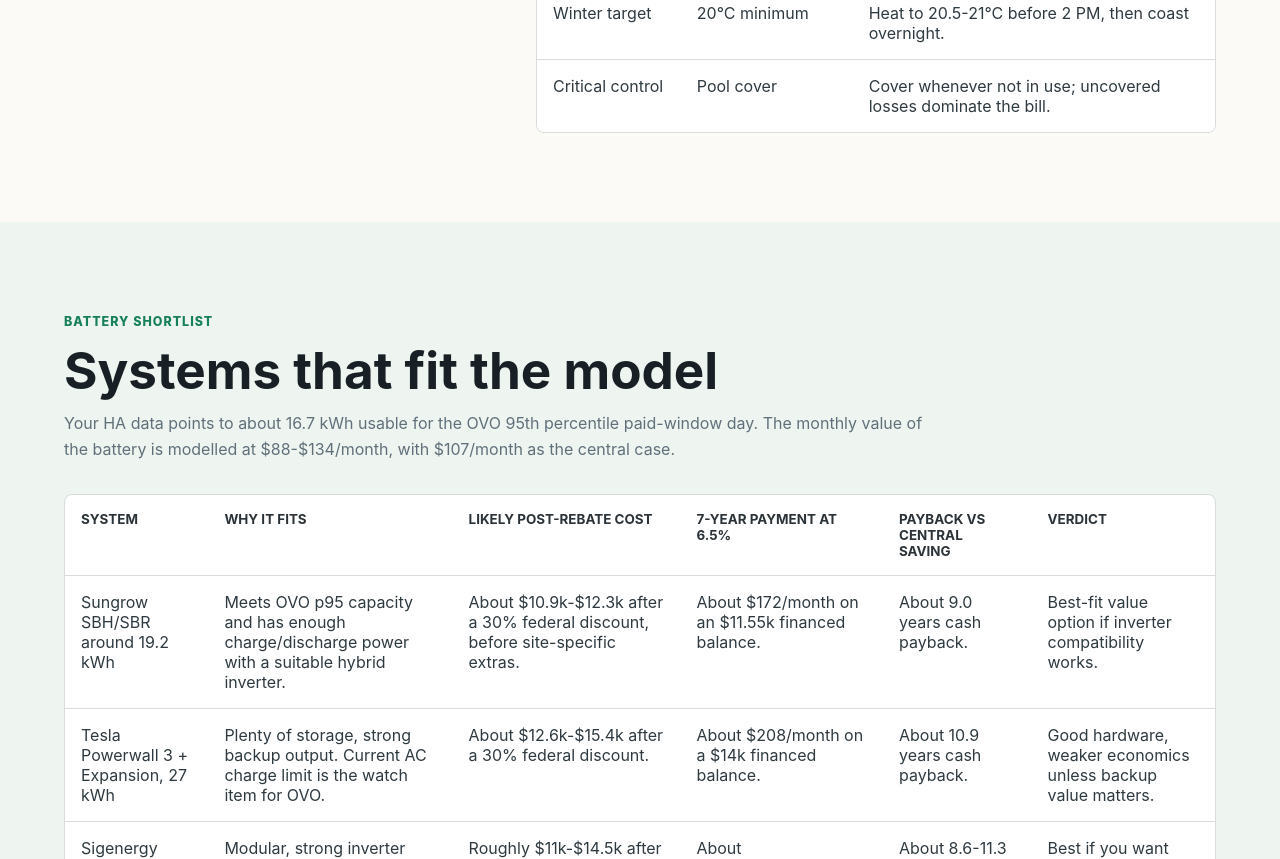
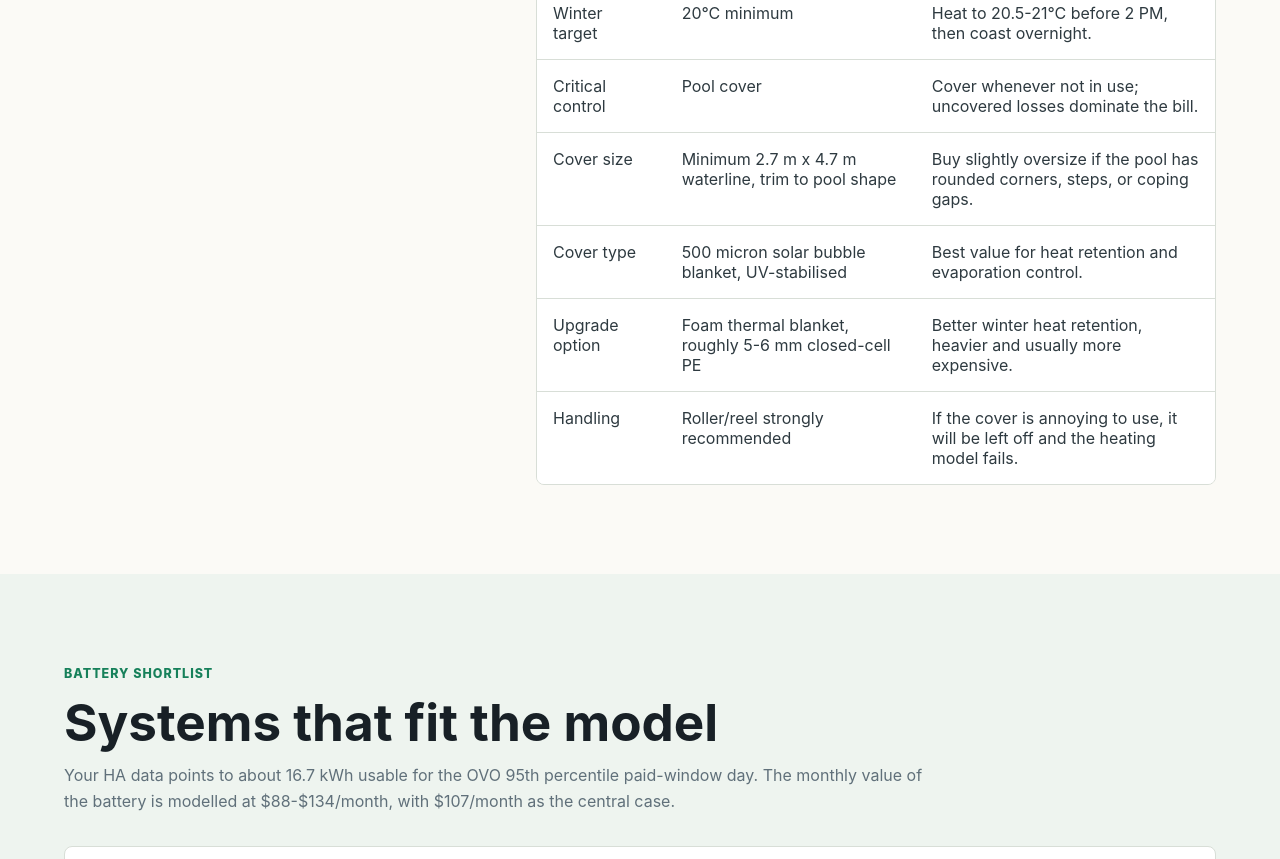
Before and after one commit to dwaynehelena/free-power, a plain HTML site: page index.html in a window 1280 px wide. Shown: the part 5540-6399 px from the top of the page. Drawn offline with Linux system fonts and the light colour scheme.

Commit message:
Add pool cover specification

```diff
--- a/index.html
+++ b/index.html
@@ -276,6 +276,26 @@
                 <td>Pool cover</td>
                 <td>Cover whenever not in use; uncovered losses dominate the bill.</td>
               </tr>
+              <tr>
+                <td>Cover size</td>
+                <td>Minimum 2.7 m x 4.7 m waterline, trim to pool shape</td>
+                <td>Buy slightly oversize if the pool has rounded corners, steps, or coping gaps.</td>
+              </tr>
+              <tr>
+                <td>Cover type</td>
+                <td>500 micron solar bubble blanket, UV-stabilised</td>
+                <td>Best value for heat retention and evaporation control.</td>
+              </tr>
+              <tr>
+                <td>Upgrade option</td>
+                <td>Foam thermal blanket, roughly 5-6 mm closed-cell PE</td>
+                <td>Better winter heat retention, heavier and usually more expensive.</td>
+              </tr>
+              <tr>
+                <td>Handling</td>
+                <td>Roller/reel strongly recommended</td>
+                <td>If the cover is annoying to use, it will be left off and the heating model fails.</td>
+              </tr>
             </tbody>
           </table>
         </div>
```
